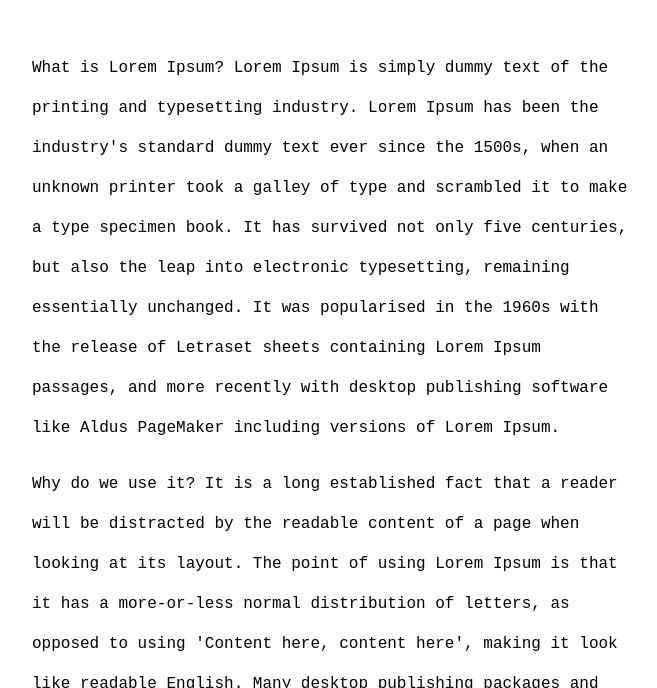
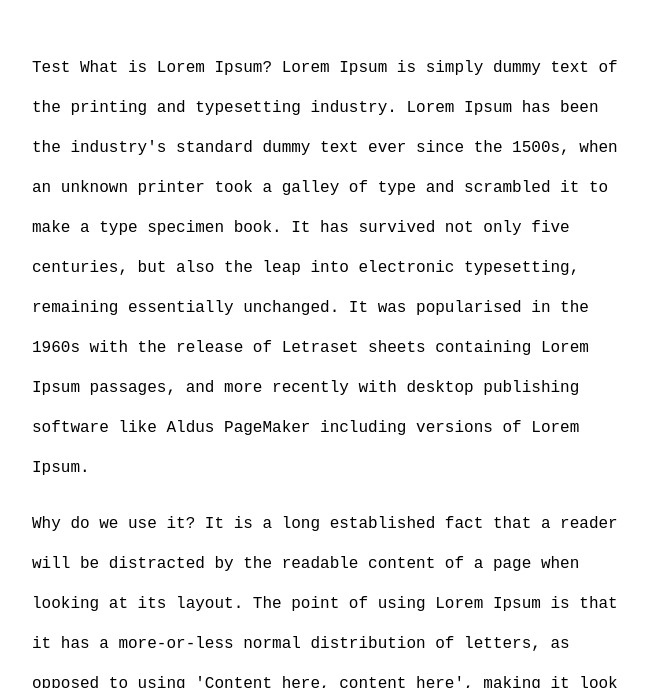
Before and after one commit to ibgrav/reclaim.agency, a Gatsby site: page / in a window 1280 px wide. Shown: the part 768-1456 px from the top of the page, without its empty margins (308-965 px from the left). Built offline with nearby package versions, Linux system fonts and the light colour scheme; Gatsby itself is replaced by a stand-in of ours.

Commit message:
Update Intro “intro”

```diff
--- a/md/intro.md
+++ b/md/intro.md
@@ -1,9 +1,8 @@
 ---
-path: "/"
-title: "intro"
+path: /
+title: intro
 ---
-
-What is Lorem Ipsum? Lorem Ipsum is simply dummy text of the printing and typesetting industry. Lorem Ipsum has been the industry's standard dummy text ever since the 1500s, when an unknown printer took a galley of type and scrambled it to make a type specimen book. It has survived not only five centuries, but also the leap into electronic typesetting, remaining essentially unchanged. It was popularised in the 1960s with the release of Letraset sheets containing Lorem Ipsum passages, and more recently with desktop publishing software like Aldus PageMaker including versions of Lorem Ipsum.
+Test What is Lorem Ipsum? Lorem Ipsum is simply dummy text of the printing and typesetting industry. Lorem Ipsum has been the industry's standard dummy text ever since the 1500s, when an unknown printer took a galley of type and scrambled it to make a type specimen book. It has survived not only five centuries, but also the leap into electronic typesetting, remaining essentially unchanged. It was popularised in the 1960s with the release of Letraset sheets containing Lorem Ipsum passages, and more recently with desktop publishing software like Aldus PageMaker including versions of Lorem Ipsum.
 
 Why do we use it? It is a long established fact that a reader will be distracted by the readable content of a page when looking at its layout. The point of using Lorem Ipsum is that it has a more-or-less normal distribution of letters, as opposed to using 'Content here, content here', making it look like readable English. Many desktop publishing packages and web page editors now use Lorem Ipsum as their default model text, and a search for 'lorem ipsum' will uncover many web sites still in their infancy. Various versions have evolved over the years, sometimes by accident, sometimes on purpose (injected humour and the like).
 
```
